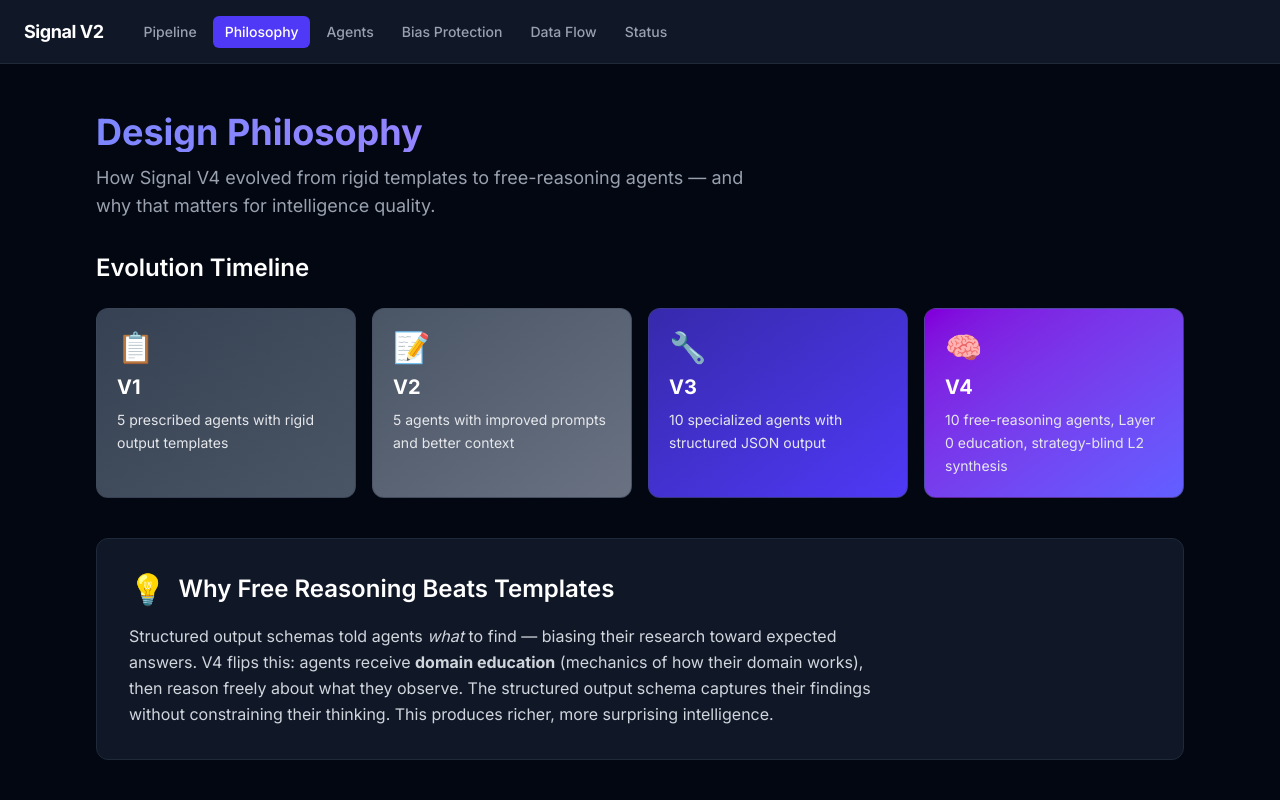
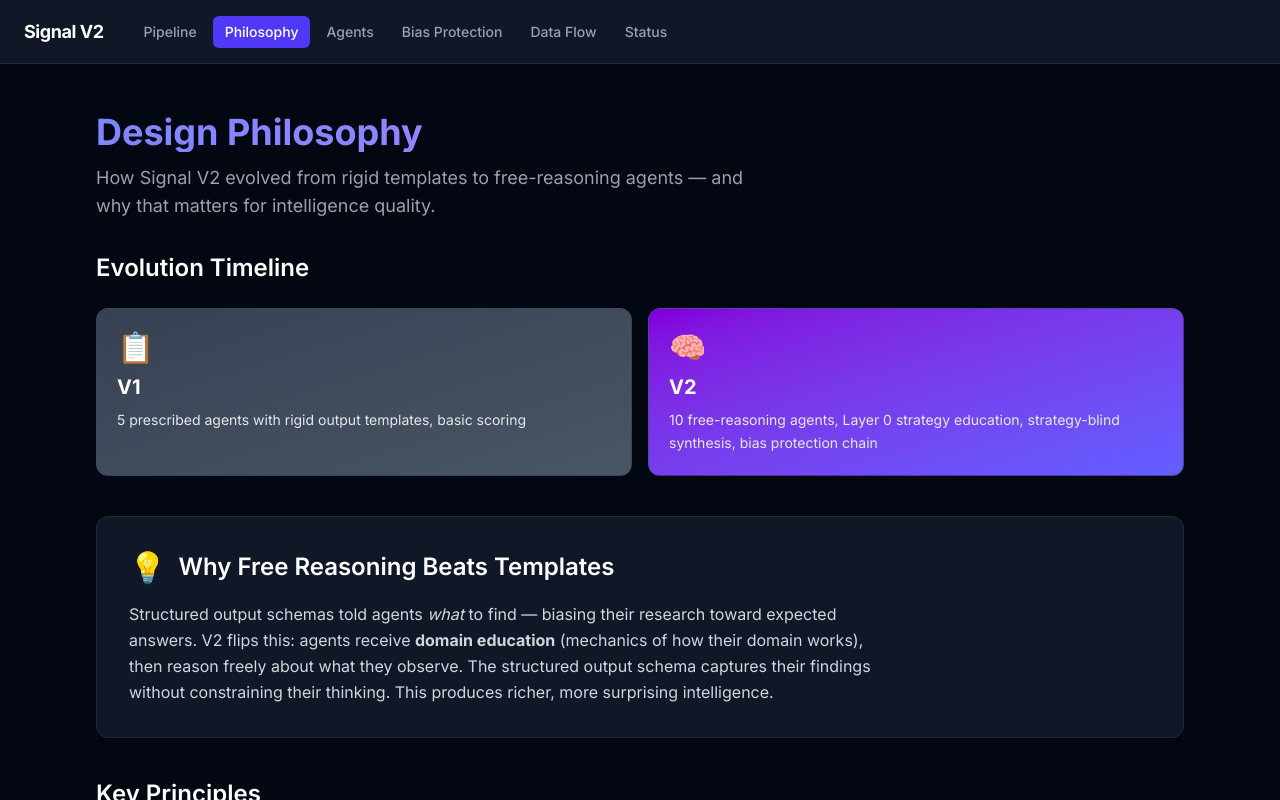
Before and after one commit to Propertysignalai/signal-architecture, a Next.js app: page /philosophy in a window 1280 px wide. Built offline with nearby package versions, Linux system fonts and the light colour scheme.

Commit message:
Standardize versioning: V1 (production) and V2 (current build) only

```diff
--- a/src/app/philosophy/page.tsx
+++ b/src/app/philosophy/page.tsx
@@ -7,7 +7,7 @@ export default function PhilosophyPage() {
           Design Philosophy
         </h1>
         <p className="mt-3 text-gray-400 text-lg max-w-2xl">
-          How Signal V4 evolved from rigid templates to free-reasoning agents — and why that matters for intelligence quality.
+          How Signal V2 evolved from rigid templates to free-reasoning agents — and why that matters for intelligence quality.
         </p>
       </section>
 
@@ -15,12 +15,10 @@ export default function PhilosophyPage() {
         {/* Evolution Timeline */}
         <section>
           <h2 className="text-2xl font-semibold mb-6 text-white">Evolution Timeline</h2>
-          <div className="grid grid-cols-1 md:grid-cols-4 gap-4">
+          <div className="grid grid-cols-1 md:grid-cols-2 gap-4">
             {[
-              { v: 'V1', desc: '5 prescribed agents with rigid output templates', color: 'from-gray-700 to-gray-600', icon: '📋' },
-              { v: 'V2', desc: '5 agents with improved prompts and better context', color: 'from-gray-600 to-gray-500', icon: '📝' },
-              { v: 'V3', desc: '10 specialized agents with structured JSON output', color: 'from-indigo-800 to-indigo-600', icon: '🔧' },
-              { v: 'V4', desc: '10 free-reasoning agents, Layer 0 education, strategy-blind L2 synthesis', color: 'from-purple-700 to-indigo-500', icon: '🧠' },
+              { v: 'V1', desc: '5 prescribed agents with rigid output templates, basic scoring', color: 'from-gray-700 to-gray-600', icon: '📋' },
+              { v: 'V2', desc: '10 free-reasoning agents, Layer 0 strategy education, strategy-blind synthesis, bias protection chain', color: 'from-purple-700 to-indigo-500', icon: '🧠' },
             ].map((item) => (
               <div
                 key={item.v}
@@ -41,7 +39,7 @@ export default function PhilosophyPage() {
           </h2>
           <p className="text-gray-300 leading-relaxed max-w-3xl">
             Structured output schemas told agents <em>what</em> to find — biasing their research toward expected answers.
-            V4 flips this: agents receive <strong>domain education</strong> (mechanics of how their domain works),
+            V2 flips this: agents receive <strong>domain education</strong> (mechanics of how their domain works),
             then reason freely about what they observe. The structured output schema captures their findings without
             constraining their thinking. This produces richer, more surprising intelligence.
           </p>
--- a/src/app/status/page.tsx
+++ b/src/app/status/page.tsx
@@ -4,7 +4,7 @@ const sections = [
     label: 'Built',
     color: 'bg-green-500',
     items: [
-      'V4 architecture design',
+      'V2 architecture design',
       '10 agent prompts',
       'Layer 0 prompt (Strategy Orchestrator)',
       'Layer 2 strategy-blind prompt (Intelligence Analyst)',
@@ -17,7 +17,7 @@ const sections = [
     label: 'In Progress',
     color: 'bg-yellow-500',
     items: [
-      'V4 workflow deploy & test',
+      'V2 workflow deploy & test',
       'Vercel deployment',
     ],
   },
@@ -41,7 +41,7 @@ export default function StatusPage() {
           Build Status
         </h1>
         <p className="mt-3 text-gray-400 text-lg max-w-2xl">
-          Current state of the Signal V4 architecture implementation.
+          Current state of the Signal V2 architecture implementation.
         </p>
       </section>
 
```
